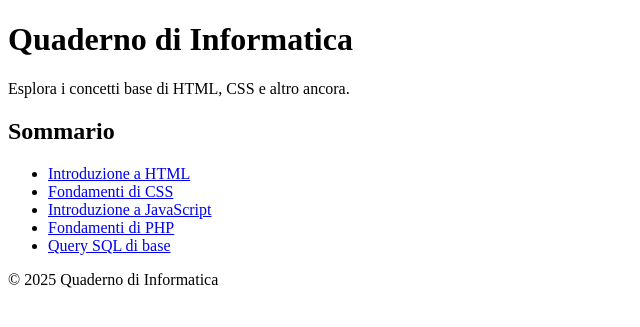
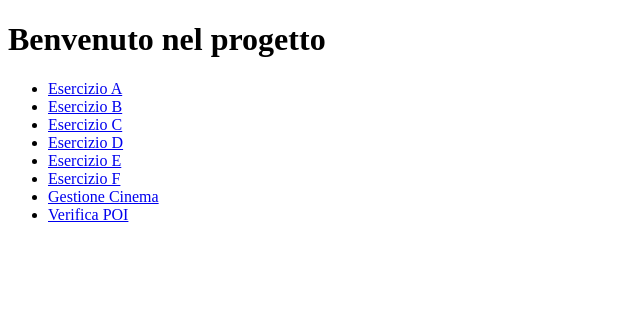
Before and after one commit to Marco32334/quaderno_informatica_DIBENEDETTO-, a PHP site: page / in a window 1280 px wide. Shown: the top 327 px of the page, without its empty margins (0-640 px from the left). Run offline with PHP 8.4, Linux system fonts and the light colour scheme.

Commit message:
index.php

```diff
--- a/quaderno_informatica_DIBENEDETTO/index.php
+++ b/quaderno_informatica_DIBENEDETTO/index.php
@@ -1,35 +1,25 @@
+<?php
+
+?>
+
 <!DOCTYPE html>
 <html lang="it">
 <head>
     <meta charset="UTF-8">
     <meta name="viewport" content="width=device-width, initial-scale=1.0">
-    <title>Sommario del Quaderno</title>
+    <title>Index</title>
 </head>
 <body>
-    <header>
-        <h1><?php echo "Quaderno di Informatica"; ?></h1>
-        <p><?php echo "Esplora i concetti base di HTML, CSS e altro ancora."; ?></p>
-    </header>
-    <main>
-        <h2>Sommario</h2>
-        <ul>
-            <?php
-                $link = [
-                    "introduzione.php" => "Introduzione a HTML",
-                    "css_basics.php" => "Fondamenti di CSS",
-                    "javascript_intro.php" => "Introduzione a JavaScript",
-                    "php_basics.php" => "Fondamenti di PHP",
-                    "sql_queries.php" => "Query SQL di base"
-                ];
-
-                foreach ($link as $file => $title) {
-                    echo "<li><a href='$file'>$title</a></li>";
-                }
-            ?>
-        </ul>
-    </main>
-    <footer>
-        <p>&copy; <?php echo date("Y"); ?> Quaderno di Informatica</p>
-    </footer>
+    <h1>Benvenuto nel progetto</h1>
+    <ul>
+        <li><a href="esercizio_a.php">Esercizio A</a></li>
+        <li><a href="esercizio_b.php">Esercizio B</a></li>
+        <li><a href="esercizio_c.php">Esercizio C</a></li>
+        <li><a href="esercizio_d.php">Esercizio D</a></li>
+        <li><a href="esercizio_e.php">Esercizio E</a></li>
+        <li><a href="esercizio_f.php">Esercizio F</a></li>
+        <li><a href="Database.php">Gestione Cinema</a></li>
+        <li><a href="checkPOI.php">Verifica POI</a></li>
+    </ul>
 </body>
 </html>
```
